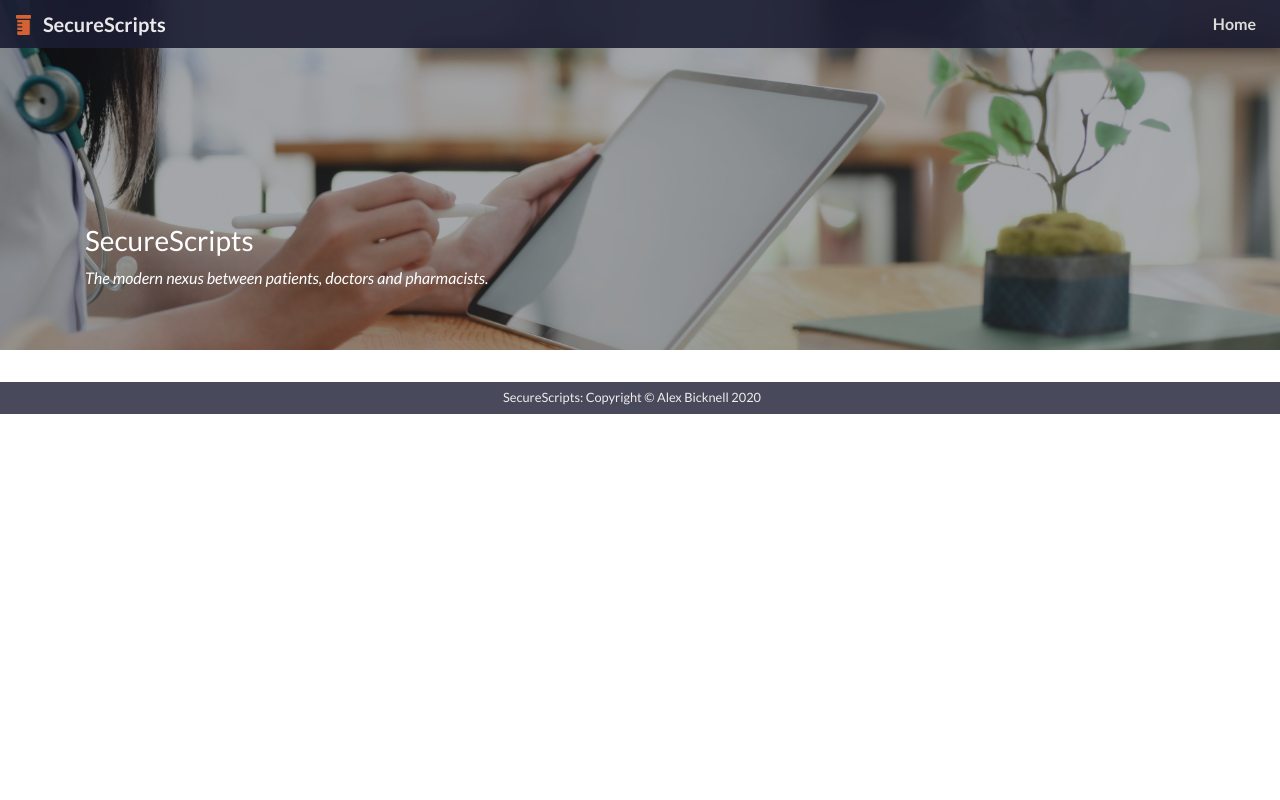
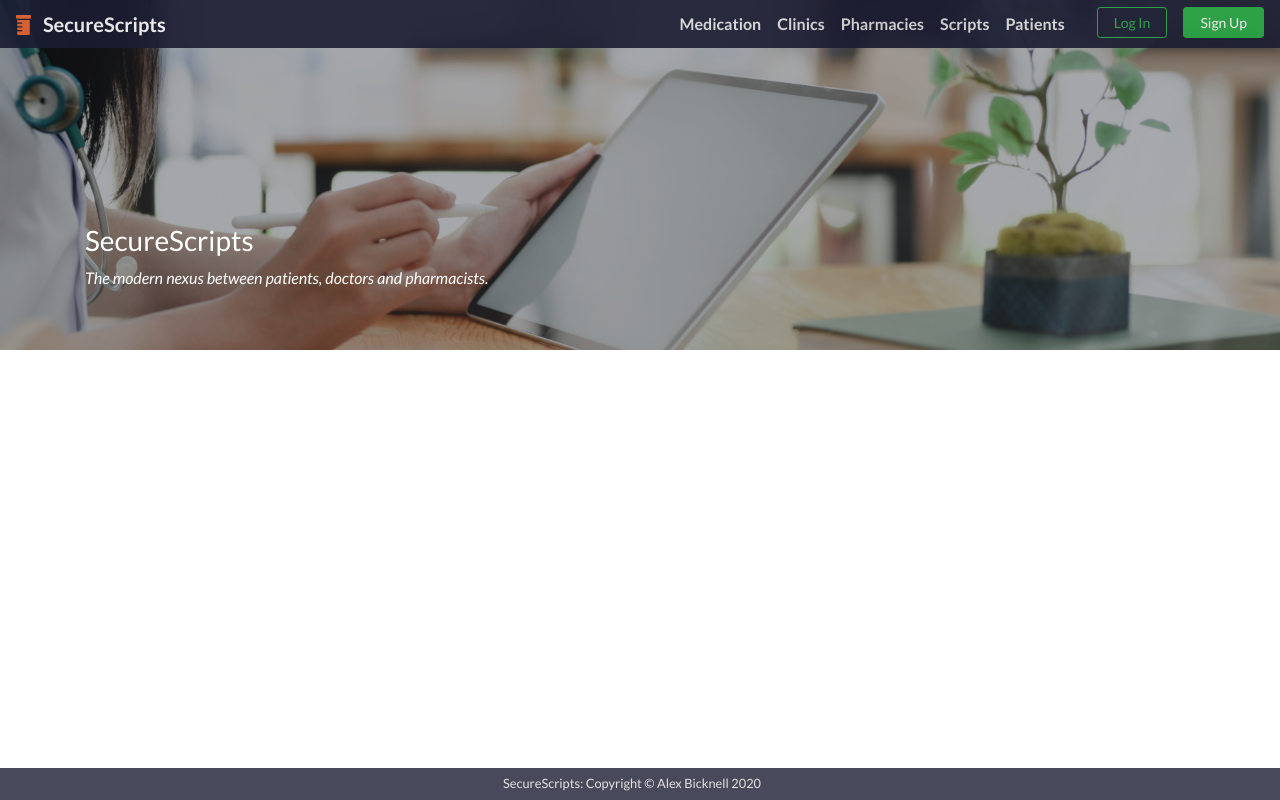
Before and after one commit to kuuzon/SecureScripts, a React (Create React App) app in the folder client/: page / in a window 1280 px wide. Built offline with nearby package versions, Linux system fonts and the light colour scheme.

Commit message:
React base layout design v2

```diff
--- a/client/src/components/NotFound.js
+++ b/client/src/components/NotFound.js
@@ -3,6 +3,7 @@ import React from 'react';
 
 //Import packages
 import styled from 'styled-components';
+import { Container } from 'react-bootstrap';
 import { FontAwesomeIcon } from '@fortawesome/react-fontawesome';
 import { faExclamationTriangle } from '@fortawesome/free-solid-svg-icons';
 
@@ -26,14 +27,22 @@ const P = styled.p`
     text-align: center;
 `;
 
+const Styles = styled.div`
+    .container {
+        padding-bottom: 1rem;
+    }
+`;
+
 //Render section:
 const NotFound = () => {
     return (
-        <div>
-            <H2><FontAwesomeIcon icon= {faExclamationTriangle}/> OOPS...</H2>
-            <H3>It seems that you made an error somewhere</H3>
-            <P>This is not the page you were looking for!</P>
-        </div>
+        <Styles>
+            <Container>
+                <H2><FontAwesomeIcon icon= {faExclamationTriangle}/>Page Not Found</H2>
+                <H3>It seems that you made an error somewhere</H3>
+                <P>This is not the page you were looking for!</P>
+            </Container>
+        </Styles>
     )
 }
 
--- a/client/src/components/layout/BottomNav.js
+++ b/client/src/components/layout/BottomNav.js
@@ -10,18 +10,22 @@ const Styles = styled.div`
     .navbar {
         background-color: #1b1c32;
         height: 2rem;
+        position:absolute;
+        left:0;
+        bottom:0;
+        right:0;
         /* Scrolling opacity */
         backdrop-filter: saturate(180%) blur(20px);
         opacity: 0.80;
-    }
+    };
 
     .navbar-brand {
-        color: #EAEAEA;
+        color: #DDDDDD;
         font-size: 0.8rem;
         &:hover {
             color: #FFFFFF;
         }
-    }
+    };
 `;
 
 const BottomNav = () => {
--- a/client/src/components/layout/NavigationBar.js
+++ b/client/src/components/layout/NavigationBar.js
@@ -2,7 +2,7 @@
 import React from 'react';
 
 //Import packages
-import { Nav, Navbar } from 'react-bootstrap';
+import { Nav, Navbar, Button } from 'react-bootstrap';
 import { FontAwesomeIcon } from '@fortawesome/react-fontawesome';
 import { faPrescriptionBottle } from '@fortawesome/free-solid-svg-icons';
 import styled from 'styled-components';
@@ -26,7 +26,7 @@ const Styles = styled.div`
     }
 
     .navbar-nav .nav-link {
-        color: #EAEAEA;
+        color: #DDDDDD;
         &:hover {
             color: #FFFFFF;
         }
@@ -35,6 +35,20 @@ const Styles = styled.div`
     .d-inline-block {
         color: #e96530;
         margin-right: 0.5rem;
+    }
+
+    .navbutton-login {
+        margin-top: 0.2rem;
+        margin-left: 1.5rem;
+        padding-left: 1rem;
+        padding-right: 1rem;
+    }
+
+    .navbutton-signup {
+        margin-top: 0.2rem;
+        margin-left: 1rem;
+        padding-left: 1rem;
+        padding-right: 1rem;
     }
 `
 
@@ -55,7 +69,25 @@ const NavigationBar = () => {
                 <Navbar.Collapse id='basic-navbar-nav'>
                     <Nav className='ml-auto'>
                         <Nav.Item>
-                            <Nav.Link href='/'>Home</Nav.Link>
+                            <Nav.Link href='/medication'>Medication</Nav.Link>
+                        </Nav.Item>
+                        <Nav.Item>
+                            <Nav.Link href='/clinics'>Clinics</Nav.Link>
+                        </Nav.Item>
+                        <Nav.Item>
+                            <Nav.Link href='/pharm'>Pharmacies</Nav.Link>
+                        </Nav.Item>
+                        <Nav.Item>
+                            <Nav.Link href='/scripts'>Scripts</Nav.Link>
+                        </Nav.Item>
+                        <Nav.Item>
+                            <Nav.Link href='/scripts'>Patients</Nav.Link>
+                        </Nav.Item>
+                        <Nav.Item>
+                            <Button className="navbutton-login" variant="outline-success" size="sm">Log In</Button>
+                        </Nav.Item>
+                        <Nav.Item>
+                            <Button className="navbutton-signup" variant="success" size="sm">Sign Up</Button>
                         </Nav.Item>
                     </Nav>
                 </Navbar.Collapse>
```
